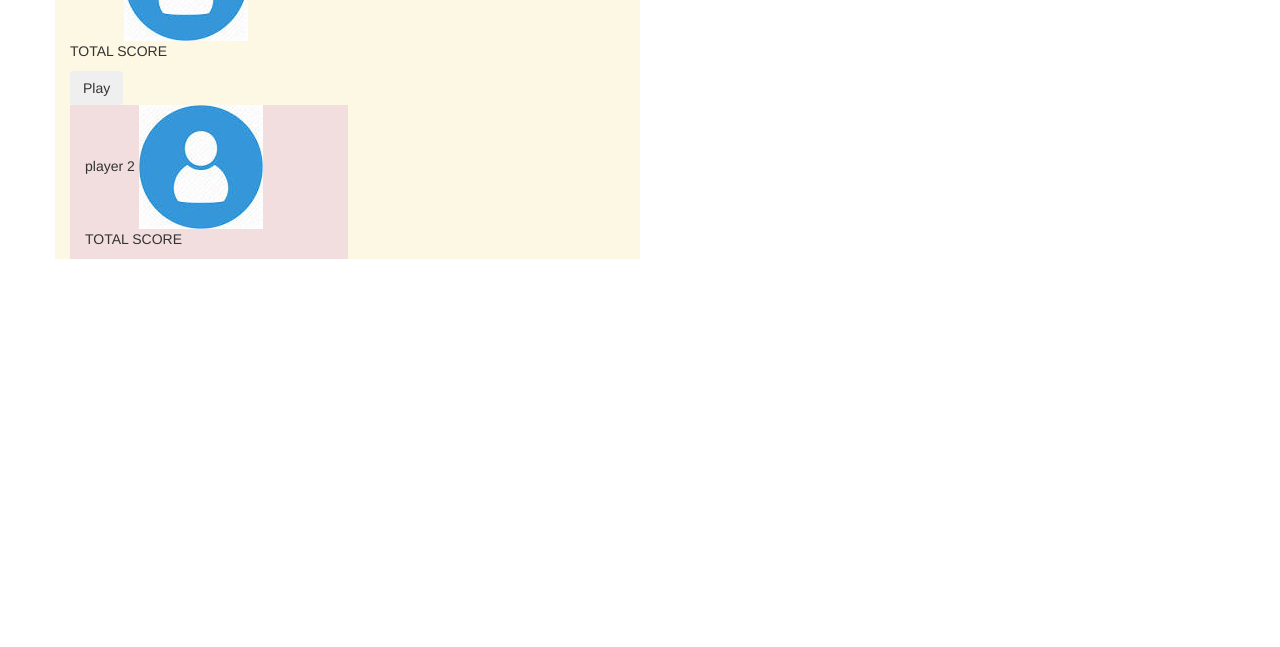
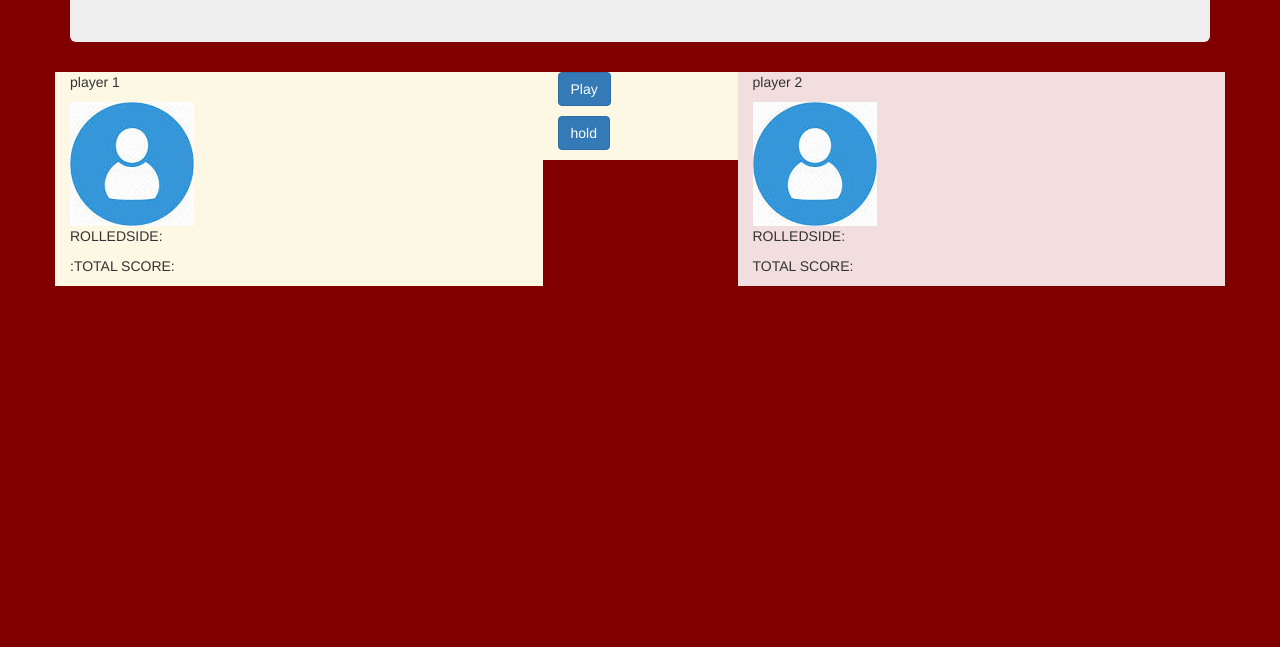
Before and after one commit to carolmbithe/Pig-dice, a plain HTML site: page index.html in a window 1280 px wide. Shown: the part 153-800 px from the top of the page. Drawn offline with nearby package versions, Linux system fonts and the light colour scheme.

Commit message:
added the play and hold buttons

```diff
--- a/css/styles.css
+++ b/css/styles.css
@@ -0,0 +1,3 @@
+body{
+  background-color: maroon;
+}
--- a/index.html
+++ b/index.html
@@ -11,21 +11,28 @@
     </head>
     <body>
       <div class="container">
+        <div class="jumbotron">
         <h1>Pig Dice Game</h1>
+      </div>
           <div class="row">
-              <div class="col-md-6 bg-warning ">
-                player 1
-                  <img src="images/person.jpeg"
+              <div class="col-md-5 bg-warning ">
+                <p>player 1</p>
+                  <img src="images/person.jpeg">
+                  <p>ROLLEDSIDE:<span id="rolledside"></span></p>
+
+              <p>:TOTAL SCORE:<span id="totalscore"></span></p>
               </div>
-              <p>TOTAL SCORE</p>
-          <div class>
-          <button class="btn btn danger " id="play">Play</button>
-         </div>
-         <div class="col-md-6 bg-danger">
-           player 2
-        <img src="images/person.jpeg"
-        </div>
-          <p>TOTAL SCORE</p>
+              <div class="col-md-2 bg-warning ">
+                 <p><button class="btn-primary btn " id="play">Play</button><br></p>
+                 <p><button class="btn-primary btn " id="hold">hold</button></p>
+              </div>
+              <div class="col-md-5 bg-danger">
+                <p>player 2</p>
+              <img src="images/person.jpeg">
+                <p>ROLLEDSIDE:<span id="rolledside"></span></p
+                <p>TOTAL SCORE:<span id="totalscore"></span></p>
+            </div>
+
         </div>
       </div>
     </body>
--- a/js/scripts.js
+++ b/js/scripts.js
@@ -1,11 +1,11 @@
 var rolledSide=Math.floor(Math.random()*6)+1
-var totalScore=+
+var totalScore+=rolledSide;
 
-$document
+$(document).ready(function() {
 $("button#play").click(function(){
   var rolledSide=Math.floor(Math.random()*6)+1
-  var totalScore=+
+  var totalScore=+rolledSide;
 
-  if(rolledSide)
-  else()
+
+
 }
```
